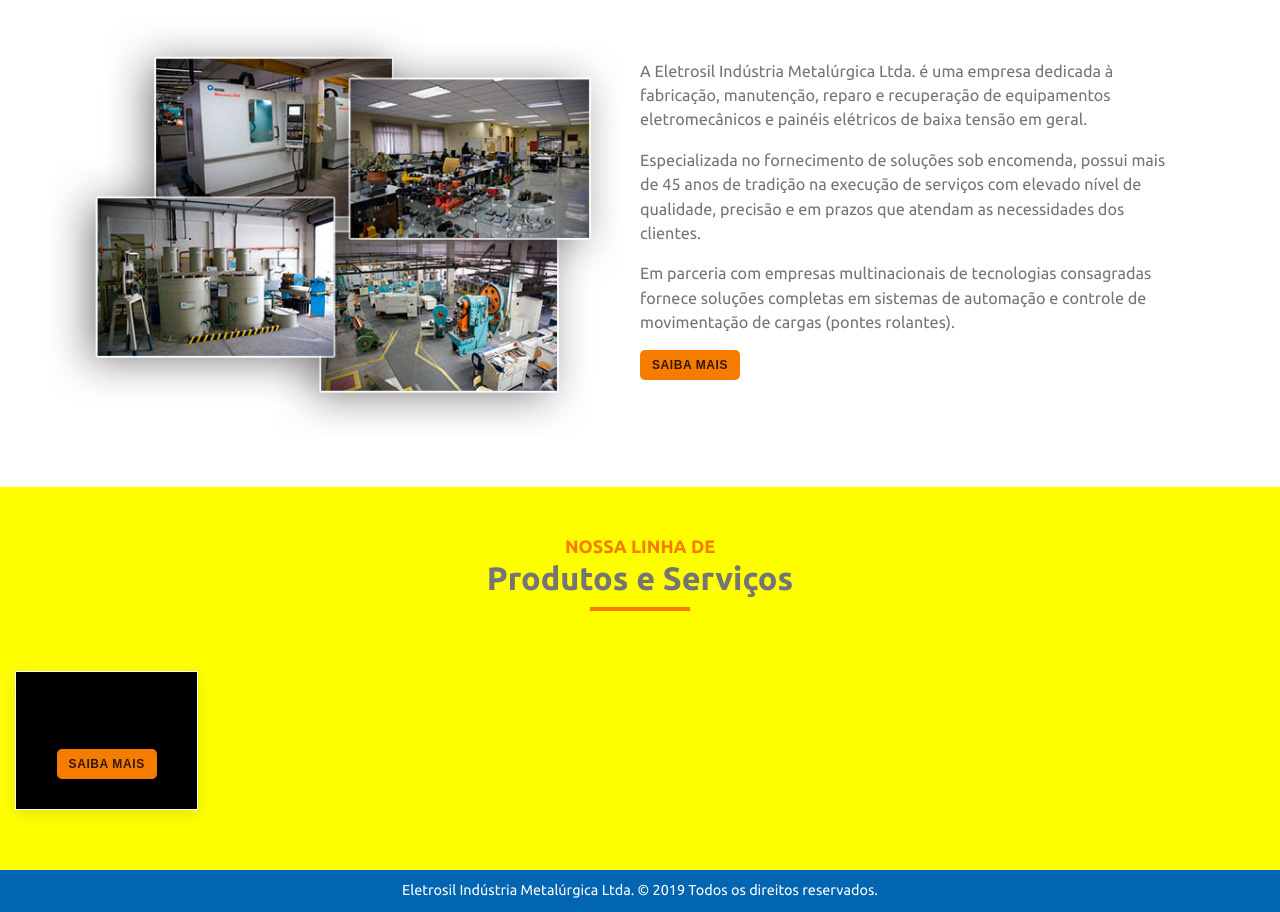
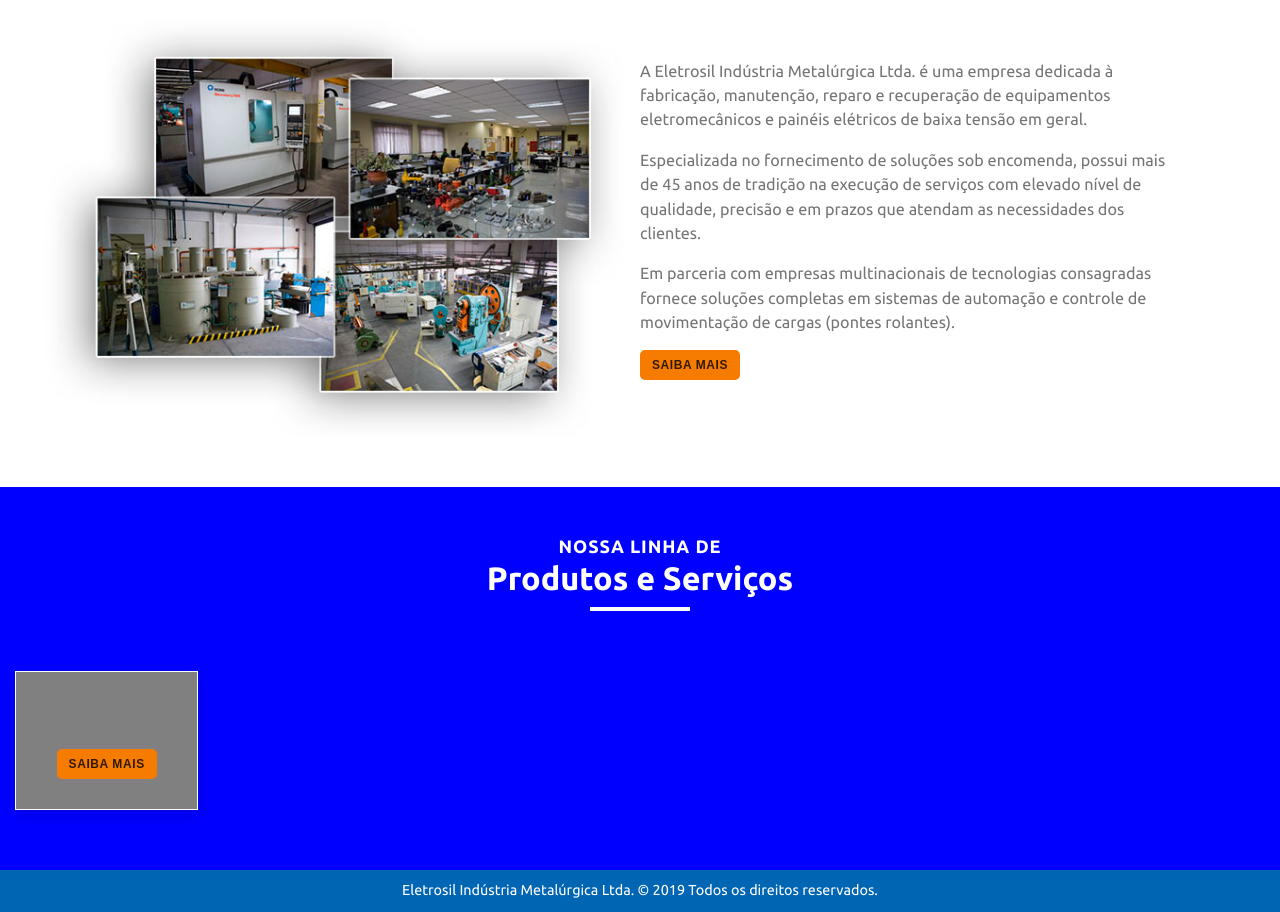
Before and after one commit to GarciaDFE/gatsby-eletrosil, a Gatsby site: page / in a window 1280 px wide. Shown: the part 661-1573 px from the top of the page. Built offline with nearby package versions, Linux system fonts and the light colour scheme; Gatsby itself is replaced by a stand-in of ours.

Commit message:
Trabalhando nos componentes da seção de Produtos e Serviços da Home

```diff
--- a/src/components/CardProdServ.js
+++ b/src/components/CardProdServ.js
@@ -9,8 +9,8 @@ const Card = styled.dl`
   box-sizing: border-box;
   margin: 10px auto;
   width: 100%;
-  //background-image: var(--color-bgDarkGradient);
-  background-color: black;
+  /* background-image: var(--color-bgDarkGradient); */
+  background-color: gray;
   border: 1px solid white;
   box-shadow: 0 5px 15px 0 rgba(0, 0, 0, 0.1);
   padding: 30px 0;
--- a/src/components/TitleSection.js
+++ b/src/components/TitleSection.js
@@ -19,10 +19,6 @@ const Title = styled.h1`
   @media (min-width: 576px) {
     font-size: 1.8em;
   }
-  &.-inverse {
-    color: ${props => props.theme.color.tertiaryLight};
-    letter-spacing: 0.05em;
-  }
   &::after {
     content: "";
     display: block;
@@ -30,8 +26,16 @@ const Title = styled.h1`
     height: 4px;
     background: ${props => props.theme.color.secondyDark};
     margin: 10px auto;
-    &.-inverse {
+  }
+  &.-inverse {
+    color: ${props => props.theme.color.tertiaryLight};
+    &::after {
+      content: "";
+      display: block;
+      width: 100px;
+      height: 4px;
       background: ${props => props.theme.color.tertiaryLight};
+      margin: 10px auto;
     }
   }
 `;
@@ -53,9 +57,9 @@ const Subtitle = styled.h4`
   }
 `;
 
-export default ({ title, subtitle }) => (
+export default ({ title, subtitle, inverseClass }) => (
   <WrapTitleSection>
-    <Subtitle>{subtitle}</Subtitle>
-    <Title>{title}</Title>
+    <Subtitle className={inverseClass}>{subtitle}</Subtitle>
+    <Title className={inverseClass}>{title}</Title>
   </WrapTitleSection>
 );
--- a/src/pages/index.js
+++ b/src/pages/index.js
@@ -17,7 +17,7 @@ const CompanyContainer = styled(Container)`
 
 const ProdServContainer = styled(Container)`
   padding: 30px 0;
-  background-color: yellow;
+  background-color: blue;
   @media (min-width: 768px) {
     padding: 50px 0;
   }
@@ -34,7 +34,7 @@ const IndexPage = () => (
     </CompanyContainer>
     <ProdServContainer fluid>
       <TitleSection
-        className="-inverse"
+        inverseClass={"-inverse"}
         subtitle={"Nossa Linha de"}
         title={"Produtos e Serviços"}
       />
```
Also changed, not shown: src/components/HomeProdServ.js (+11 -46 lines).
